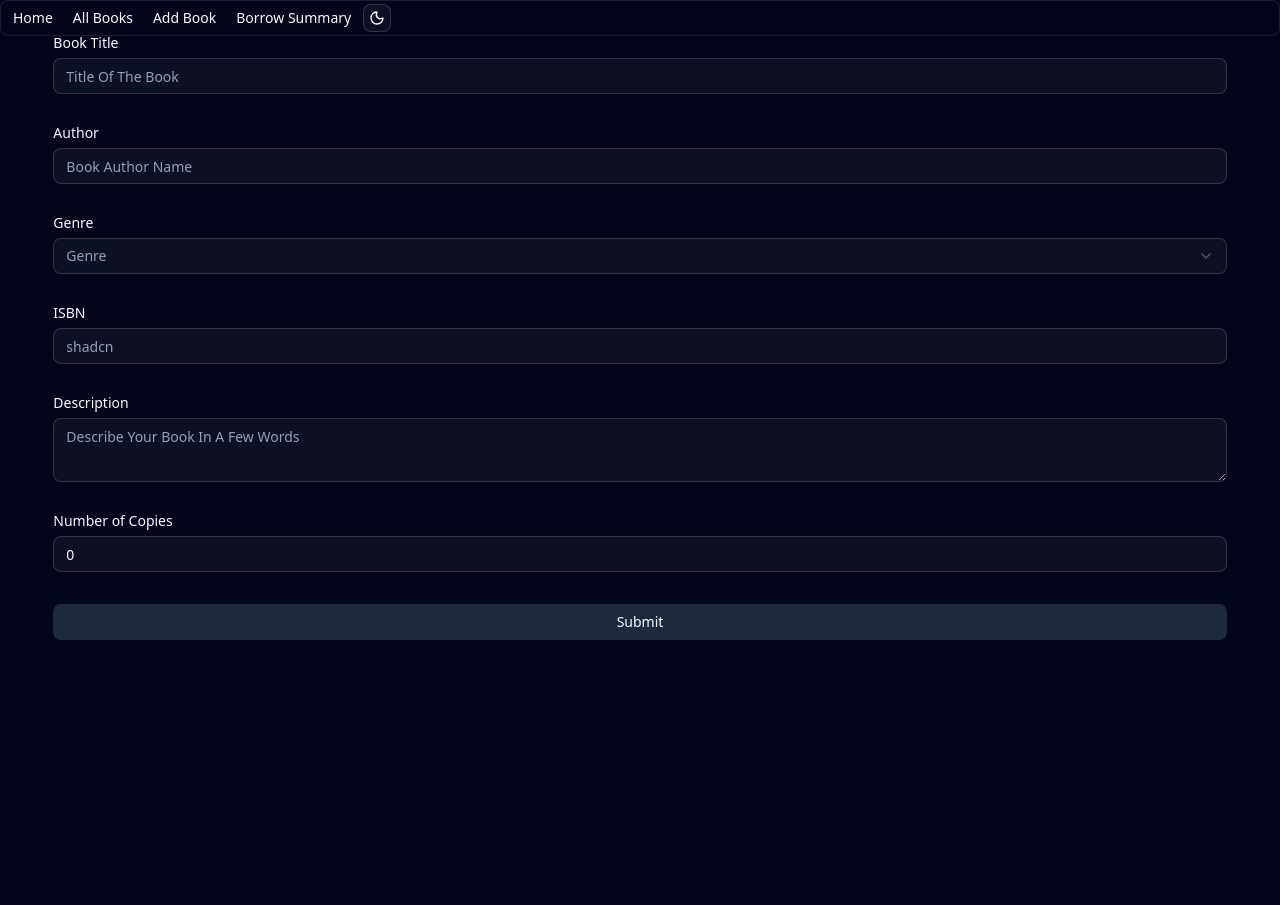
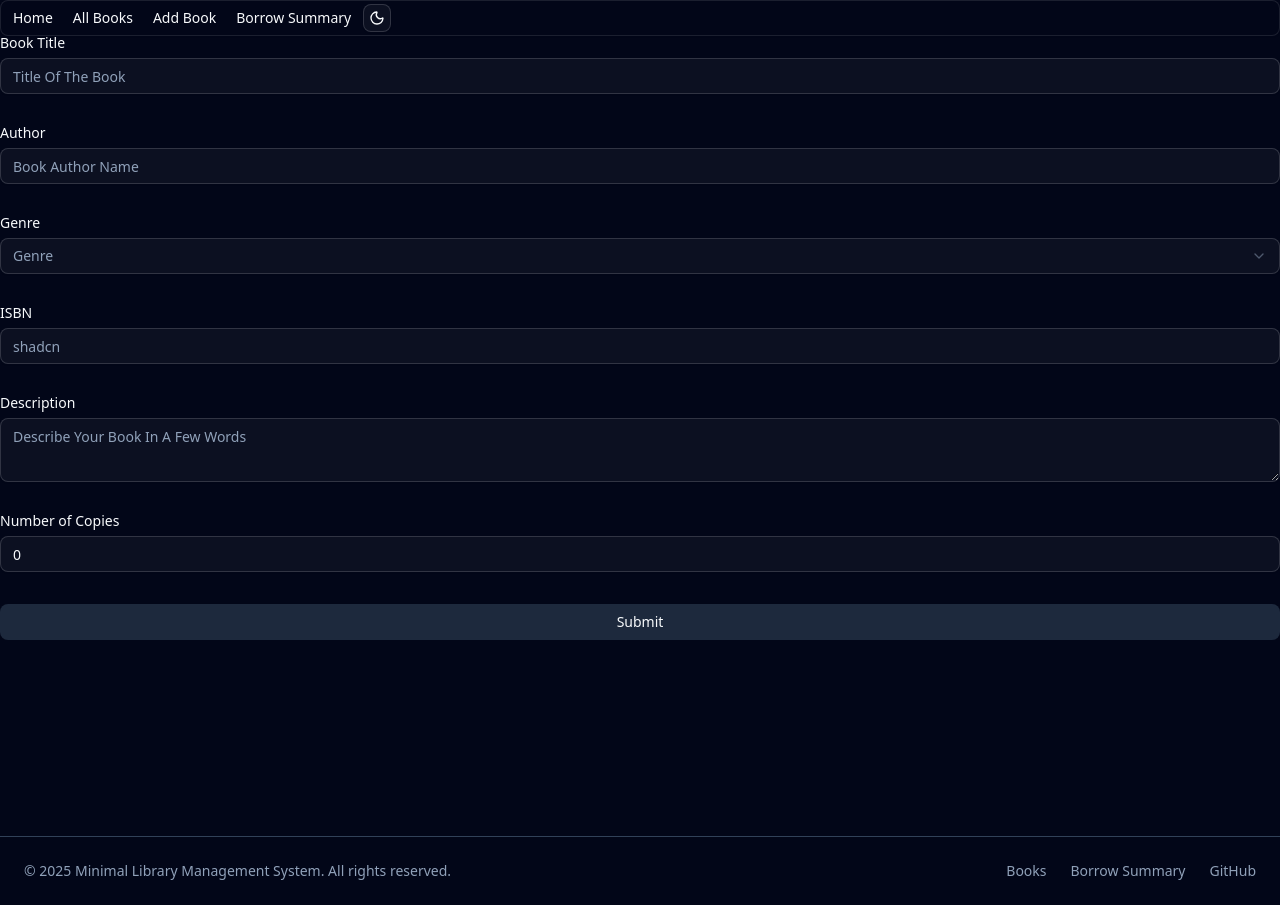
Before and after one commit to Imranhasanrimon/redux-rockstar, a React (Vite) app: page /create-book in a window 1280 px wide. Before the commit the page ends 800 px from the top, so only its background shows below. Built offline with nearby package versions, Linux system fonts and the light colour scheme.

Commit message:
adding footer and banner

```diff
--- /dev/null
+++ b/src/App.tsx
@@ -0,0 +1,15 @@
+import { Outlet } from "react-router-dom";
+import Navbar from "./pages/home/components/Navbar";
+import Footer from "./pages/home/components/Footer";
+
+export default function App() {
+    return (
+        <div>
+            <Navbar />
+            <div className="min-h-screen">
+                <Outlet />
+            </div>
+            <Footer />
+        </div>
+    )
+}
--- a/src/pages/add-book/components/AddBookForm.tsx
+++ b/src/pages/add-book/components/AddBookForm.tsx
@@ -90,8 +90,8 @@ export default function AddBookForm({ setOpen }: AddBookFormProps) {
 
     return (
         isLoading ?
-            <div className="flex justify-center animate-spin my-10">
-                <LoaderCircle size={70} />
+            <div className="flex justify-center my-10">
+                <LoaderCircle className="animate-spin" size={70} />
             </div>
             : <Form {...form}>
                 <form onSubmit={form.handleSubmit(onSubmit)} className="space-y-8">
--- a/src/pages/add-book/components/UpdateBookForm.tsx
+++ b/src/pages/add-book/components/UpdateBookForm.tsx
@@ -75,7 +75,6 @@ export default function UpdateBookForm({ book, setOpen }: UpdateBookModalProps)
     const onSubmit = async (values: z.infer<typeof formSchema>) => {
         const res = await editBook({ _id: book._id, body: values })
 
-        console.log(res);
 
         toast("Book has been Updated", {
             description: formatDate(res.data.data.updatedAt),
@@ -88,8 +87,8 @@ export default function UpdateBookForm({ book, setOpen }: UpdateBookModalProps)
 
     return (
         isLoading ?
-            <div className="flex justify-center animate-spin my-10">
-                <LoaderCircle size={70} />
+            <div className="flex justify-center  my-10">
+                <LoaderCircle className="animate-spin" size={70} />
             </div>
             :
             <Form {...form}>
--- a/src/pages/home/Home.tsx
+++ b/src/pages/home/Home.tsx
@@ -1,13 +1,11 @@
-import { Outlet } from "react-router-dom";
-import Navbar from "./components/Navbar";
+import Books from "../books/Books";
+import Banner from "./components/Banner";
 
 export default function Home() {
     return (
         <div>
-            <Navbar />
-            <div className="w-11/12 mx-auto">
-                <Outlet />
-            </div>
+            <Banner />
+            <Books />
         </div>
     )
 }
--- /dev/null
+++ b/src/pages/home/components/Banner.tsx
@@ -0,0 +1,32 @@
+// src/components/layout/Banner.tsx
+import { Button } from "@/components/ui/button"
+import { Link } from "react-router-dom"
+
+export default function Banner() {
+    return (
+        <section className="relative w-full bg-gradient-to-r from-slate-900 via-slate-800 to-slate-900 text-center py-20 md:py-28">
+            <div className="mx-auto max-w-4xl px-6">
+
+                {/* Heading */}
+                <h1 className="text-4xl font-extrabold tracking-tight text-foreground sm:text-5xl md:text-6xl">
+                    Minimal Library Management System
+                </h1>
+
+                {/* Subtitle */}
+                <p className="mt-6 text-lg text-muted-foreground sm:text-xl">
+                    Organize, track, and manage your library books with ease.
+                </p>
+
+                {/* CTA */}
+                <div className="mt-8 flex justify-center gap-4">
+                    <Button size="lg" asChild>
+                        <Link to="/books">📚 Explore Books</Link>
+                    </Button>
+                    <Button size="lg" variant="outline" asChild>
+                        <Link to="/create-book">➕ Add Book</Link>
+                    </Button>
+                </div>
+            </div>
+        </section>
+    )
+}
--- /dev/null
+++ b/src/pages/home/components/Footer.tsx
@@ -0,0 +1,34 @@
+// src/components/layout/Footer.tsx
+import { Link } from "react-router-dom"
+
+export default function Footer() {
+    return (
+        <footer className="w-full border-t border-slate-700 bg-background">
+            <div className="mx-auto flex max-w-7xl flex-col items-center justify-between gap-4 px-6 py-6 sm:flex-row">
+
+                {/* Left side */}
+                <p className="text-sm text-muted-foreground">
+                    © {new Date().getFullYear()} Minimal Library Management System. All rights reserved.
+                </p>
+
+                {/* Right side */}
+                <div className="flex items-center gap-6 text-sm text-muted-foreground">
+                    <Link to="/books" className="hover:text-foreground transition">
+                        Books
+                    </Link>
+                    <Link to="/borrow-summary" className="hover:text-foreground transition">
+                        Borrow Summary
+                    </Link>
+                    <a
+                        href="https://github.com/your-repo"
+                        target="_blank"
+                        rel="noopener noreferrer"
+                        className="hover:text-foreground transition"
+                    >
+                        GitHub
+                    </a>
+                </div>
+            </div>
+        </footer>
+    )
+}
```
Also changed, not shown: src/router/router.tsx (+6 -1 lines).
